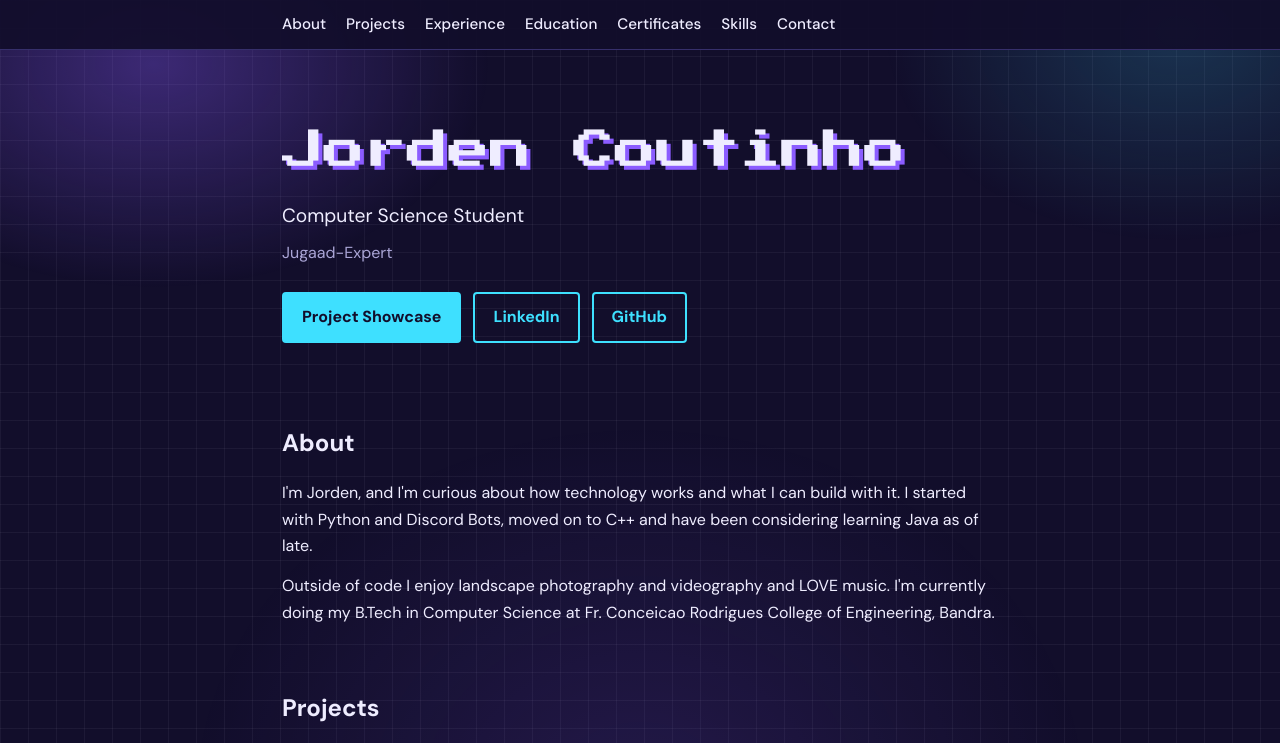
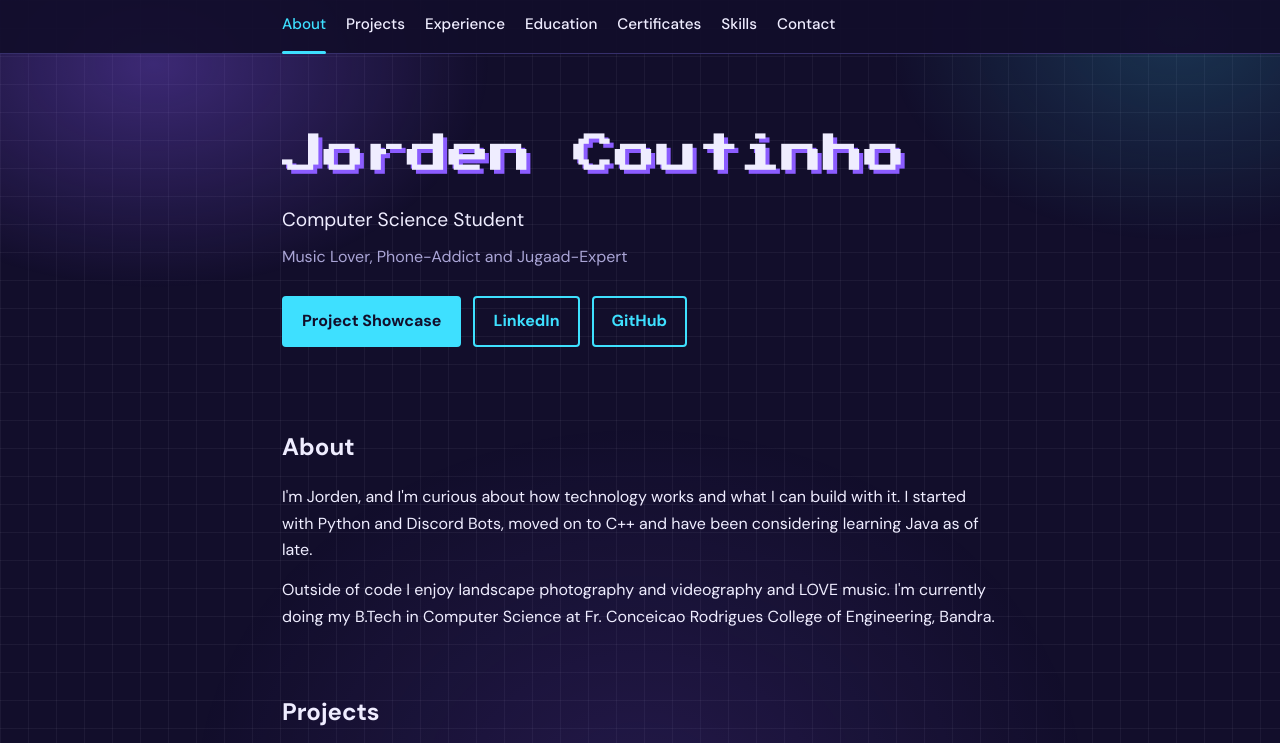
Before and after one commit to Jorden-Coutinho/resume, a plain HTML site: page index.html in a window 1280 px wide. Shown: the top 743 px of the page. Drawn offline with Linux system fonts and the light colour scheme.

Commit message:
nav indi

```diff
--- a/index.html
+++ b/index.html
@@ -30,7 +30,6 @@
     position: relative;
     isolation: isolate;
   }
-  /* pixel-grid texture, fixed so it doesn't scroll with the page */
   body::before {
     content: "";
     position: fixed;
@@ -42,7 +41,6 @@
       linear-gradient(90deg, rgba(239,237,255,.05) 1px, transparent 1px);
     background-size: 28px 28px;
   }
-  /* soft glow blobs for depth, plus the original top wash */
   body::after {
     content: "";
     position: fixed;
@@ -59,8 +57,26 @@
 
   nav { position: sticky; top: 0; z-index: 5; background: rgba(18,14,43,.92); border-bottom: 1px solid var(--line); }
   nav .wrap { display: flex; flex-wrap: wrap; gap: 4px 20px; padding-top: 12px; padding-bottom: 12px; }
-  nav a { color: var(--text); text-decoration: none; font-weight: 500; font-size: .95rem; }
+  nav a {
+    position: relative;
+    color: var(--text); text-decoration: none; font-weight: 500; font-size: .95rem;
+    padding-bottom: 4px;
+    transition: color .15s ease;
+  }
+  nav a::after {
+    content: "";
+    position: absolute;
+    left: 0; right: 0; bottom: -13px;
+    height: 3px;
+    background: var(--cyan);
+    border-radius: 2px;
+    transform: scaleX(0);
+    transform-origin: left;
+    transition: transform .2s ease;
+  }
   nav a:hover { color: var(--cyan); }
+  nav a.active { color: var(--cyan); }
+  nav a.active::after { transform: scaleX(1); }
 
   header { padding: 72px 0 40px; }
   h1 {
@@ -81,7 +97,7 @@
   .btn.solid { background: var(--cyan); color: var(--ink); }
   .btn:hover { box-shadow: 4px 4px 0 var(--violet); }
 
-  section { padding: 40px 0 8px; }
+  section { padding: 40px 0 8px; scroll-margin-top: 70px; }
   h2 { font-size: 1.5rem; margin: 0 0 18px; }
   h3 { font-size: 1.05rem; margin: 0; }
   p { margin: 0 0 14px; max-width: 68ch; }
@@ -118,7 +134,7 @@
   <header>
     <h1>Jorden Coutinho</h1>
     <p class="tagline">Computer Science Student</p>
-    <p class="sub">Jugaad-Expert</p>
+    <p class="sub">Music Lover, Phone-Addict and Jugaad-Expert</p>
     <div class="links">
       <a class="btn solid" href="#projects">Project Showcase</a>
       <a class="btn" href="https://www.linkedin.com/in/jorden-coutinho-bb969b336/" target="_blank" rel="noopener noreferrer">LinkedIn</a>
@@ -152,8 +168,13 @@
     </div>
 
     <div class="item">
+      <div class="head"><h3>Rainmeter Skin</h3><span class="meta">2026</span></div>
+      <p>Created a skin using Lua and Rainmeter API to create a desktop skin for widgets such as performance stats, music control, app library etc. </p>
+    </div>
+
+    <div class="item">
       <div class="head"><h3>KaliGuard</h3><span class="meta">2025 to present</span></div>
-      <p>Built a custom LLM with Google AI Studio by Jailbreaking to help with cybersecurity and hacking which general AI models do not provide information on.</p>
+      <p>Customized an LLM app with Google AI Studio by Jailbreaking to help with cybersecurity and hacking which general AI models do not provide information on.</p>
     </div>
 
     <div class="item">
@@ -173,7 +194,7 @@
 
     <div class="item">
       <div class="head"><h3>Graphic Designer</h3><span class="meta">2024-2025</span></div>
-      <p>Created Graphics (Posters, Thumbnails, Edits) for YU4C Mumbai. <a href="https://www.instagram.com/yu4cmumbai/">YU4C's Instagram</a></p>
+      <p>Created Graphics (Posters, Thumbnails, Edits) for <a href="https://www.instagram.com/yu4cmumbai/">YU4C Mumbai</a></p>
     </div>
 
     <div class="item">
@@ -252,7 +273,6 @@
       <a class="btn solid" href="mailto:coutinhojorden@gmail.com">Email me</a>
       <a class="btn" href="https://www.linkedin.com/in/jorden-coutinho-bb969b336/" target="_blank" rel="noopener noreferrer">LinkedIn</a>
       <a class="btn" href="https://github.com/Jorden-Coutinho" target="_blank" rel="noopener noreferrer">GitHub</a>
-      <a class="btn" href="https://discord.com/users/jc_sung.jin.woo" target="_blank" rel="noopener noreferrer">Discord</a>
     </div>
   </section>
 
@@ -262,5 +282,34 @@
   <div class="wrap">© 2026 Jorden Coutinho ft. Claude lol</div>
 </footer>
 
+<script>
+  // Highlights the nav link for whichever section is currently in view.
+  (function () {
+    var navLinks = Array.prototype.slice.call(document.querySelectorAll('nav a[href^="#"]'));
+    var sections = navLinks
+      .map(function (link) { return document.querySelector(link.getAttribute('href')); })
+      .filter(Boolean);
+
+    if (!('IntersectionObserver' in window) || sections.length === 0) return;
+
+    function setActive(id) {
+      navLinks.forEach(function (link) {
+        link.classList.toggle('active', link.getAttribute('href') === '#' + id);
+      });
+    }
+
+    var observer = new IntersectionObserver(
+      function (entries) {
+        entries.forEach(function (entry) {
+          if (entry.isIntersecting) setActive(entry.target.id);
+        });
+      },
+      { rootMargin: '-45% 0px -50% 0px', threshold: 0 }
+    );
+
+    sections.forEach(function (section) { observer.observe(section); });
+  })();
+</script>
+
 </body>
 </html>
```
